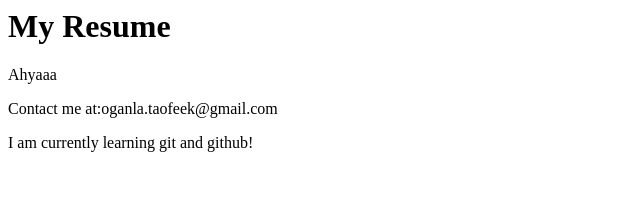
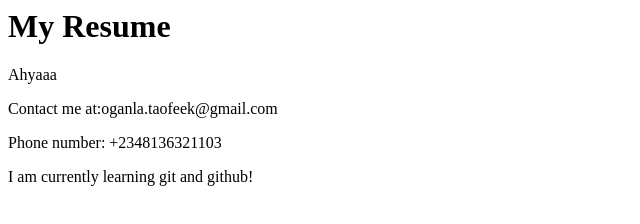
Before and after one commit to taoh-feek/my-resume, a plain HTML site: page index.html in a window 1280 px wide. Shown: the whole page, without its empty margins (0-640 px from the left). Drawn offline with Linux system fonts and the light colour scheme.

Commit message:
updated my contact info

```diff
--- a/index.html
+++ b/index.html
@@ -1,4 +1,5 @@
 <h1>My Resume</h1>
 <p>Ahyaaa</p>
 <p>Contact me at:oganla.taofeek@gmail.com</p>
+<p>Phone number: +2348136321103</p>
 <p>I am currently learning git and github!</p>
```
